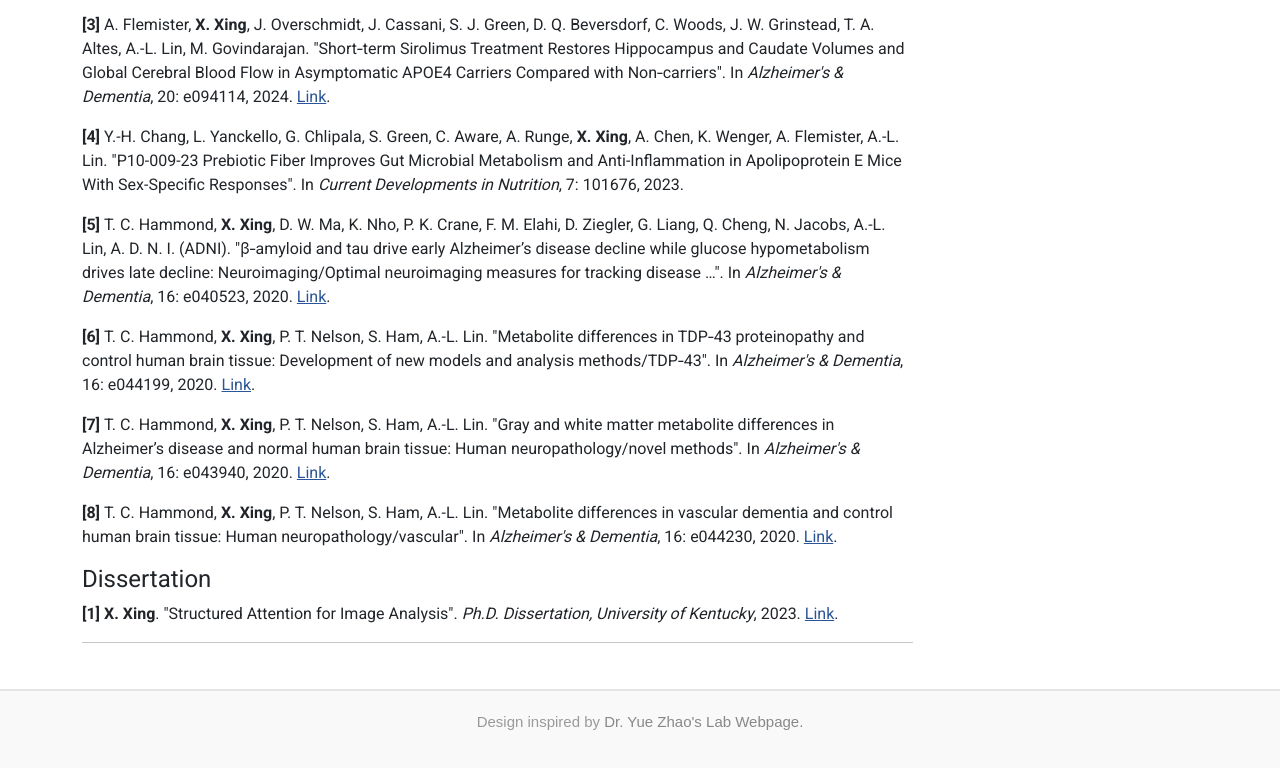
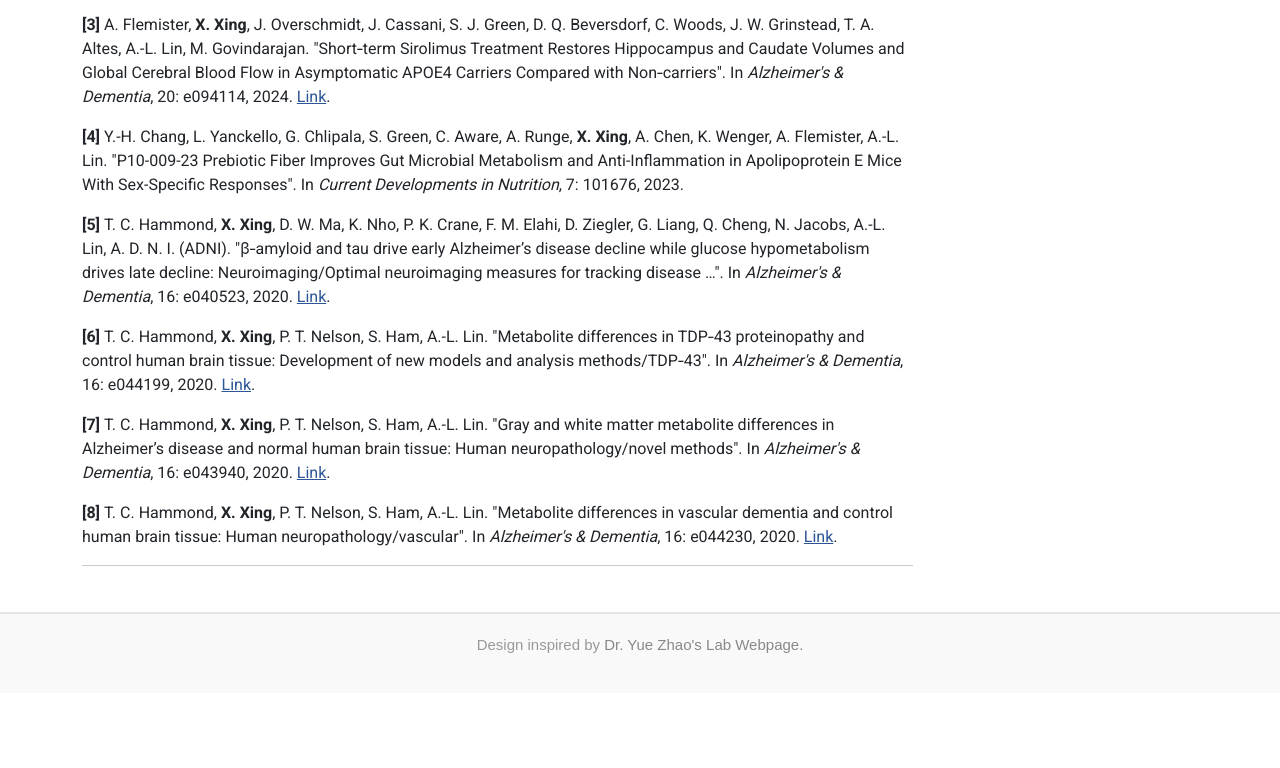
Before and after one commit to xinxing99/xinxing99.github.io, a plain HTML site: page publications.html in a window 1280 px wide. Shown: the part 3288-4056 px from the top of the page. After the commit the page ends 3981 px from the top, so only its background shows below. Drawn offline with nearby package versions, Linux system fonts and the light colour scheme.

Commit message:
Remove dissertation entry from publications.html
Removed dissertation section from publications.

```diff
--- a/publications.html
+++ b/publications.html
@@ -184,8 +184,7 @@
                     <p>T. C. Hammond, <b>X. Xing</b>, P. T. Nelson, S. Ham, A.-L. Lin. "Gray and white matter metabolite differences in Alzheimer’s disease and normal human brain tissue: Human neuropathology/novel methods". In <i>Alzheimer&#x27;s &amp; Dementia</i>, 16: e043940, 2020. <a href="https://alz-journals.onlinelibrary.wiley.com/doi/abs/10.1002/alz.043940" target="_blank">Link</a>.</p>
                     <p>T. C. Hammond, <b>X. Xing</b>, P. T. Nelson, S. Ham, A.-L. Lin. "Metabolite differences in vascular dementia and control human brain tissue: Human neuropathology/vascular". In <i>Alzheimer&#x27;s &amp; Dementia</i>, 16: e044230, 2020. <a href="https://alz-journals.onlinelibrary.wiley.com/doi/abs/10.1002/alz.044230" target="_blank">Link</a>.</p>
 
-                    <h4 id="dissertation">Dissertation</h4>
-                    <p><b>X. Xing</b>. "Structured Attention for Image Analysis". <i>Ph.D. Dissertation, University of Kentucky</i>, 2023. <a href="https://uknowledge.uky.edu/cs_etds/140/" target="_blank">Link</a>.</p>
+
 
                     <hr>
                 </div>
```
